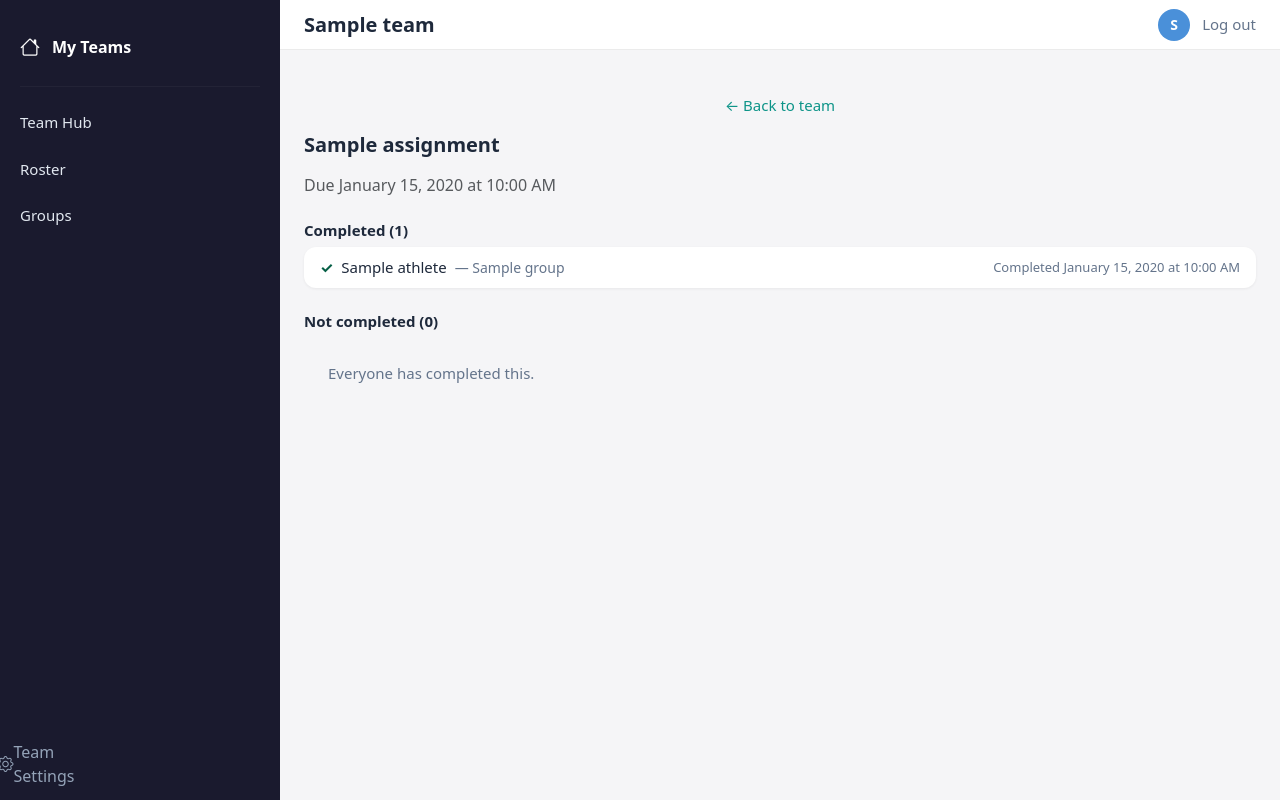
After one commit to loganrook/Tabor-Hackathon-2026, a Flask app: page /assignment/1/completions in a window 1280 px wide. The commit adds this page. Run offline with Flask 3, Linux system fonts and the light colour scheme; a user stored in the database is signed in; tables that the repository leaves empty hold one stand-in row (values such as "Sample post").

Commit message:
Added Assignment Completion view for coaches to see

```diff
--- a/app.py
+++ b/app.py
@@ -710,6 +710,55 @@ def create_app(config_class=Config):
             and team.coach_id == current_user.id
         )
 
+    @app.route("/assignment/<int:assignment_id>/completions")
+    @login_required
+    def assignment_completions(assignment_id):
+        """Coach only: view who completed this assignment and who has not."""
+        assignment = Assignment.query.get_or_404(assignment_id)
+        team = assignment.team
+        if not _coach_owns_team(team):
+            flash("You cannot view this assignment.", "error")
+            return redirect(url_for("dashboard"))
+        # Target athletes (who this assignment is for)
+        if assignment.athlete_id:
+            a = team.athletes.filter(Athlete.id == assignment.athlete_id).first()
+            target_athletes = [a] if a else []
+        elif assignment.group_id:
+            target_athletes = assignment.group.athletes.all()
+        else:
+            target_athletes = team.athletes.all()
+        completed_list = []
+        not_completed_list = []
+        for athlete in target_athletes:
+            group_names = [
+                g.name for g in athlete.groups.filter(Group.team_id == team.id).all()
+            ]
+            groups_str = ", ".join(group_names) if group_names else "—"
+            status = AssignmentStatus.query.filter_by(
+                assignment_id=assignment_id, athlete_id=athlete.id
+            ).first()
+            if status and status.completed:
+                completed_list.append(
+                    {
+                        "name": athlete.name,
+                        "groups": groups_str,
+                        "completed_at": status.completed_at,
+                    }
+                )
+            else:
+                not_completed_list.append({"name": athlete.name, "groups": groups_str})
+        # Sort completed by completed_at desc, not_completed by name
+        completed_list.sort(key=lambda x: x["completed_at"] or datetime.min, reverse=True)
+        not_completed_list.sort(key=lambda x: x["name"].lower())
+        return render_template(
+            "assignment_completions.html",
+            assignment=assignment,
+            team=team,
+            completed_list=completed_list,
+            not_completed_list=not_completed_list,
+            is_coach=True,
+        )
+
     @app.route("/assignment/<int:assignment_id>/edit", methods=["GET", "POST"])
     @login_required
     def edit_assignment(assignment_id):
--- a/static/style.css
+++ b/static/style.css
@@ -479,10 +479,81 @@ body:not(.dashboard-layout) .form-group textarea:focus {
     margin: 0 0 0.25rem;
 }
 
+.assignment-title-link {
+    color: inherit;
+    text-decoration: none;
+}
+
+.assignment-title-link:hover {
+    color: var(--primary);
+    text-decoration: underline;
+}
+
 .assignment-card .assignment-desc {
     font-size: 0.875rem;
     color: var(--text-muted);
     margin: 0;
+}
+
+/* ── Assignment completion details (coach) ── */
+.completion-heading {
+    margin-top: 0;
+}
+.completion-due {
+    margin-top: 0.25rem;
+    margin-bottom: 1.5rem;
+}
+.completion-sections {
+    display: flex;
+    flex-direction: column;
+    gap: 1.5rem;
+}
+.completion-section-title {
+    font-size: 0.9375rem;
+    font-weight: 600;
+    color: var(--text);
+    margin: 0 0 0.5rem;
+}
+.completion-list {
+    list-style: none;
+    padding: 0;
+    margin: 0;
+    background: var(--surface);
+    border-radius: var(--radius);
+    box-shadow: var(--shadow);
+    overflow: hidden;
+}
+.completion-item {
+    display: flex;
+    align-items: center;
+    flex-wrap: wrap;
+    gap: 0.35rem 0.5rem;
+    padding: 0.6rem 1rem;
+    border-bottom: 1px solid rgba(0, 0, 0, 0.06);
+    font-size: 0.9375rem;
+}
+.completion-item:last-child {
+    border-bottom: none;
+}
+.completion-icon {
+    color: var(--success-text);
+    font-weight: 700;
+}
+.completion-icon-pending {
+    color: var(--text-muted);
+}
+.completion-name {
+    font-weight: 500;
+    color: var(--text);
+}
+.completion-groups {
+    color: var(--text-muted);
+    font-size: 0.875rem;
+}
+.completion-time {
+    margin-left: auto;
+    font-size: 0.8125rem;
+    color: var(--text-muted);
 }
 
 /* ── Empty state ── */
--- /dev/null
+++ b/templates/assignment_completions.html
@@ -0,0 +1,72 @@
+{# assignment_completions.html — Coach view: who completed this assignment and who has not. #}
+{% extends "base.html" %}
+{% block title %}Completion — {{ assignment.title }}{% endblock %}
+{% block content %}
+<div class="team-dash-wrapper">
+    {% include '_team_sidebar.html' %}
+
+    <main class="team-dash-main">
+        {% include '_team_topbar.html' %}
+
+        <div class="team-dash-content">
+            <div class="team-page-content">
+                <p class="auth-footer" style="margin-bottom: 1rem;">
+                    <a href="{{ url_for('team_dashboard', team_id=team.id) }}" class="back-link">← Back to team</a>
+                </p>
+                <h2 class="team-page-heading completion-heading">{{ assignment.title }}</h2>
+                {% if assignment.due_date %}
+                <p class="text-muted completion-due">Due {{ assignment.due_date|fmt_datetime }}</p>
+                {% endif %}
+
+                <div class="completion-sections">
+                    <section class="completion-section completion-section-done">
+                        <h3 class="completion-section-title">Completed ({{ completed_list|length }})</h3>
+                        {% if completed_list %}
+                        <ul class="completion-list">
+                            {% for row in completed_list %}
+                            <li class="completion-item completion-item-done">
+                                <span class="completion-icon" aria-hidden="true">✓</span>
+                                <span class="completion-name">{{ row.name }}</span>
+                                <span class="completion-groups">— {{ row.groups }}</span>
+                                <span class="completion-time">Completed {{ row.completed_at|fmt_datetime }}</span>
+                            </li>
+                            {% endfor %}
+                        </ul>
+                        {% else %}
+                        <p class="empty-state empty-state-inline">No one has completed this yet.</p>
+                        {% endif %}
+                    </section>
+
+                    <section class="completion-section completion-section-pending">
+                        <h3 class="completion-section-title">Not completed ({{ not_completed_list|length }})</h3>
+                        {% if not_completed_list %}
+                        <ul class="completion-list">
+                            {% for row in not_completed_list %}
+                            <li class="completion-item completion-item-pending">
+                                <span class="completion-icon completion-icon-pending" aria-hidden="true">✗</span>
+                                <span class="completion-name">{{ row.name }}</span>
+                                <span class="completion-groups">— {{ row.groups }}</span>
+                            </li>
+                            {% endfor %}
+                        </ul>
+                        {% else %}
+                        <p class="empty-state empty-state-inline">Everyone has completed this.</p>
+                        {% endif %}
+                    </section>
+                </div>
+            </div>
+        </div>
+    </main>
+</div>
+<script>
+(function() {
+    var sidebar = document.getElementById('team-sidebar');
+    var sidebarToggle = document.getElementById('sidebar-toggle');
+    if (sidebarToggle && sidebar) {
+        sidebarToggle.addEventListener('click', function() {
+            sidebar.classList.toggle('open');
+        });
+    }
+})();
+</script>
+{% endblock %}
--- a/templates/base.html
+++ b/templates/base.html
@@ -17,7 +17,7 @@
             {% endfor %}
         {% endif %}
     {% endwith %}
-    {% if request.endpoint not in ['team_dashboard', 'team_settings', 'team_roster', 'team_groups'] %}
+    {% if request.endpoint not in ['team_dashboard', 'team_settings', 'team_roster', 'team_groups', 'assignment_completions'] %}
     <nav class="nav-minimal">
         <a class="nav-logo" href="{{ url_for('dashboard') if current_user.is_authenticated else url_for('index') }}">CoachHub</a>
         <div class="nav-right">
@@ -34,7 +34,7 @@
         <main class="content">
     {% endif %}
             {% block content %}{% endblock %}
-    {% if request.endpoint not in ['team_dashboard', 'team_settings', 'team_roster', 'team_groups'] %}
+    {% if request.endpoint not in ['team_dashboard', 'team_settings', 'team_roster', 'team_groups', 'assignment_completions'] %}
         </main>
     </div>
     {% endif %}
--- a/templates/team_dashboard.html
+++ b/templates/team_dashboard.html
@@ -102,7 +102,11 @@
                         <div class="assignment-list" id="assignment-list">
                             {% for a in assignments %}
                             <div class="assignment-card {{ 'assignment-card-completed' if not is_coach and assignment_status_by_athlete.get(a.id) and assignment_status_by_athlete[a.id].completed else '' }}" data-group-id="{{ a.group_id or '' }}">
+                                {% if is_coach %}
+                                <p class="assignment-title"><a href="{{ url_for('assignment_completions', assignment_id=a.id) }}" class="assignment-title-link">{{ a.title }}</a></p>
+                                {% else %}
                                 <p class="assignment-title">{{ a.title }}</p>
+                                {% endif %}
                                 <p class="assignment-badges">
                                     {% if a.athlete_id and a.athlete %}
                                     <span class="assignment-badge assignment-badge-individual">{{ a.athlete.name }}</span>
```
